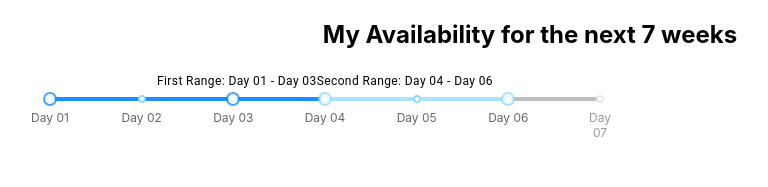
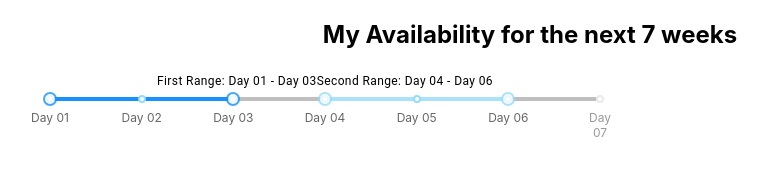
Before and after one commit to shashperera/stafftribes-challenge, a React (Create React App) app: page / in a window 1280 px wide. Shown: the top 187 px of the page, without its empty margins (110-878 px from the left). Built offline with nearby package versions, Linux system fonts and the light colour scheme.

Commit message:
Two date range slider

```diff
--- a/src/components/CustomSlider.js
+++ b/src/components/CustomSlider.js
@@ -5,7 +5,6 @@ import Slider from 'rc-slider';
 const daysOfWeek = ['Day 01', 'Day 02', 'Day 03', 'Day 04', 'Day 05', 'Day 06', 'Day 07'];
 
 function CustomSlider({ value, onChange }) {
-  const trackStyle = { backgroundColor: '#1890ff' };
   const handleStyle = { borderColor: '#1890ff' };
   const railStyle = { backgroundColor: '#bfbfbf' };
 
@@ -13,7 +12,7 @@ function CustomSlider({ value, onChange }) {
     // Ensure that the first range ends on values[1] without connecting with the second range
     const transformedValues = [
       [values[0], values[1]],
-      [values[1] + 1, values[1] + 2], // Set the second range to start from values[1] without connecting
+      [values[2], values[3]],
     ];
     onChange(transformedValues);
   };
@@ -26,9 +25,12 @@ function CustomSlider({ value, onChange }) {
       step={1}
       value={value}
       onChange={handleChange}
-      trackStyle={[trackStyle, trackStyle]}
       handleStyle={[handleStyle, handleStyle]}
       railStyle={railStyle}
+      trackStyle={[
+        { backgroundColor: '#1890ff', width: `${(value[1] - value[0]) * 20}%` }, // Calculate width based on the range
+        { backgroundColor: '#bfbfbf', width: `${(value[3] - value[2]) * 20}%` }, // Calculate width based on the range
+      ]}
       marks={{
         0: daysOfWeek[0],
         1: daysOfWeek[1],
```
